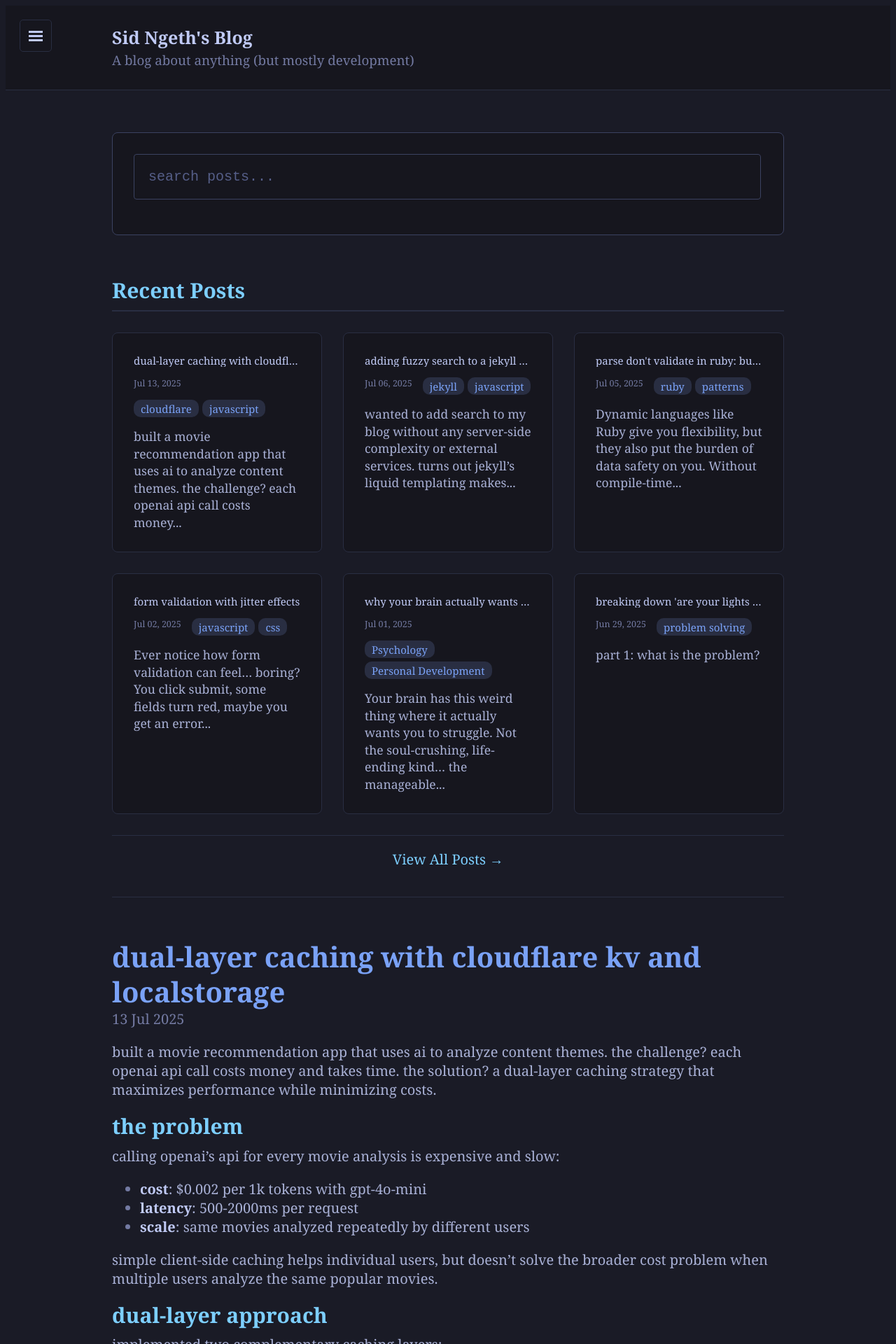
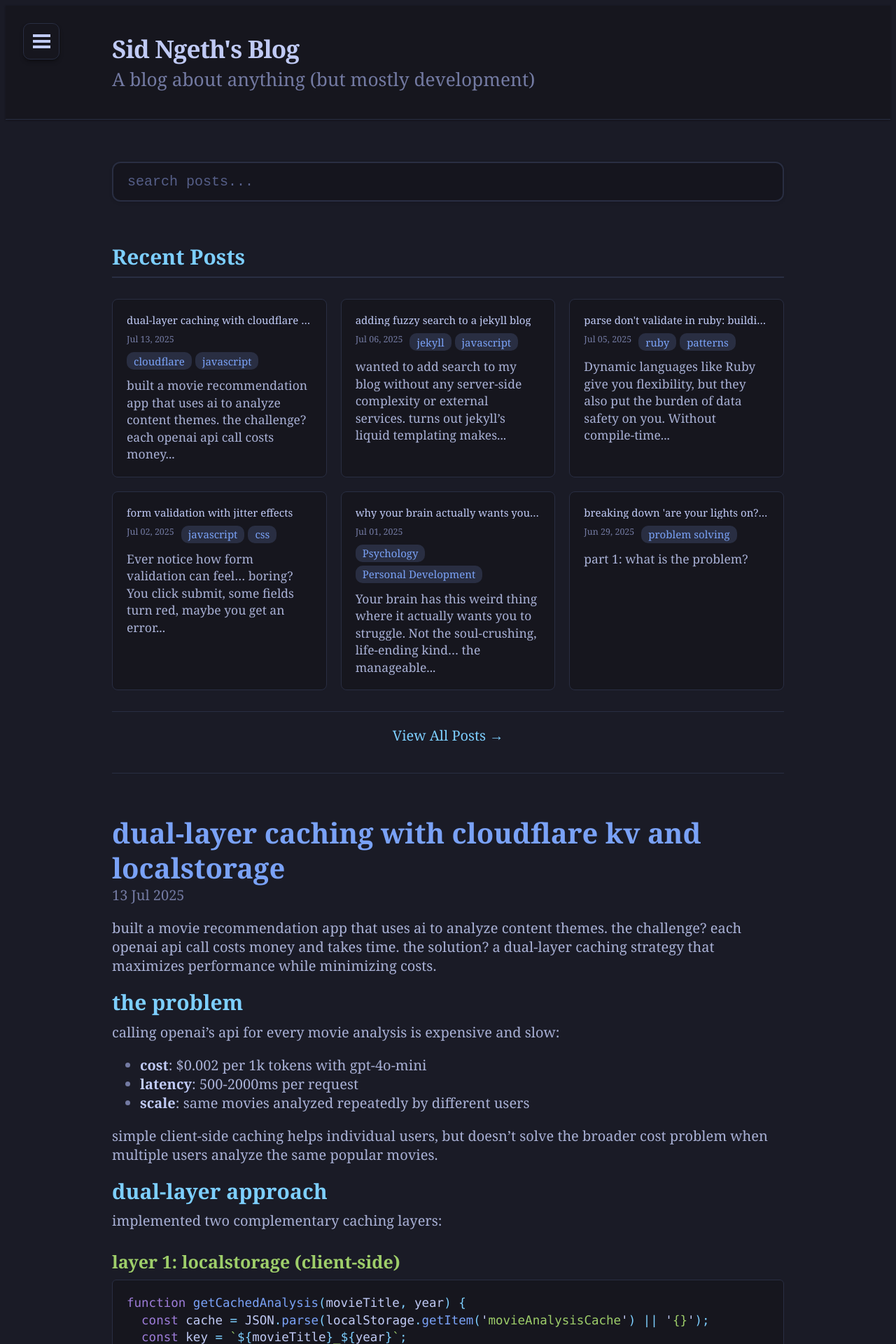
Before and after one commit to sngeth/sngeth.github.io, a Jekyll site: the page built from index.html, in a window 1280 px wide. Shown: the top 1920 px of the page at 70% size. Built offline with Jekyll 4.4.1, drawn with Linux system fonts in a browser that asks for light colours; the list of posts is cut into pages by our own code; comment, search, counter and statistics services are not loaded.

Commit message:
modernize ui with fixed hamburger menu and floating search overlay
- make hamburger menu fixed position on all screen sizes for better ux
- add backdrop blur and modern shadows to header and menu button
- increase hamburger button size and improve hover effects
- create floating search overlay with glass morphism effect
- add smooth animations for search dropdown show/hide
- make search results and post listings more compact
- implement click outside and escape key to dismiss search
- reduce search input to standard size for cleaner look

```diff
--- a/public/css/search.css
+++ b/public/css/search.css
@@ -4,25 +4,53 @@
 }
 
 .main-search-container {
+  position: relative;
   margin-bottom: 3rem;
-  padding: 1.5rem;
-  background: var(--tn-bg-dark);
-  border-radius: 8px;
-  border: 1px solid var(--tn-fg-gutter);
   max-width: 100%;
   box-sizing: border-box;
+  z-index: 50;
 }
 
 .main-search-container #main-search-input {
   font-size: 1rem;
-  padding: 1rem;
+  padding: 0.75rem 1rem;
   margin-bottom: 0;
-  width: calc(100% - 2px);
+  width: 100%;
+  background: rgba(22, 22, 30, 0.95);
+  backdrop-filter: blur(12px);
+  border: 2px solid var(--tn-bg-highlight);
+  border-radius: 12px;
+  box-shadow: 0 2px 4px rgba(0, 0, 0, 0.1);
+  transition: all 0.3s cubic-bezier(0.4, 0, 0.2, 1);
+}
+
+.main-search-container #main-search-input:focus {
+  border-color: var(--tn-blue);
+  box-shadow: 0 0 0 4px rgba(122, 162, 247, 0.15), 0 10px 25px rgba(0, 0, 0, 0.2);
+  transform: translateY(-2px);
 }
 
 .main-search-container #main-search-results {
-  margin-top: 1rem;
+  position: absolute;
+  top: calc(100% + 12px);
+  left: 0;
+  right: 0;
   max-width: 100%;
+  background: rgba(22, 22, 30, 0.98);
+  backdrop-filter: blur(20px);
+  border: 1px solid rgba(192, 202, 245, 0.1);
+  border-radius: 16px;
+  box-shadow: 0 20px 40px rgba(0, 0, 0, 0.4), 0 0 0 1px rgba(122, 162, 247, 0.1);
+  opacity: 0;
+  transform: translateY(-10px) scale(0.95);
+  transition: all 0.3s cubic-bezier(0.4, 0, 0.2, 1);
+  pointer-events: none;
+}
+
+.main-search-container #main-search-results.show {
+  opacity: 1;
+  transform: translateY(0) scale(1);
+  pointer-events: auto;
 }
 
 #search-input,
@@ -58,19 +86,22 @@
 
 #search-results,
 #main-search-results {
-  margin-top: 0.5rem;
+  margin-top: 0;
   max-height: 400px;
   overflow-y: auto;
-  border-radius: 4px;
+  overflow-x: hidden;
+  border-radius: 12px;
+  padding: 8px;
 }
 
 .search-result {
   display: block;
-  padding: 0.75rem;
-  border-bottom: 1px solid var(--tn-fg-gutter);
-  margin-bottom: 0;
-  background: var(--tn-bg-dark);
-  transition: background-color 0.2s ease;
+  padding: 0.75rem 1rem;
+  margin-bottom: 6px;
+  background: rgba(41, 46, 66, 0.4);
+  border: 1px solid transparent;
+  border-radius: 8px;
+  transition: all 0.2s cubic-bezier(0.4, 0, 0.2, 1);
   word-wrap: break-word;
   overflow-wrap: break-word;
   text-decoration: none;
@@ -79,26 +110,21 @@
 }
 
 .search-result:hover {
-  background: var(--tn-bg-highlight);
+  background: rgba(122, 162, 247, 0.15);
+  border-color: rgba(122, 162, 247, 0.3);
+  transform: translateX(4px);
   text-decoration: none;
 }
 
 .search-result:last-child {
-  border-bottom: none;
-  border-bottom-left-radius: 4px;
-  border-bottom-right-radius: 4px;
-}
-
-.search-result:first-child {
-  border-top-left-radius: 4px;
-  border-top-right-radius: 4px;
+  margin-bottom: 0;
 }
 
 .search-result-title {
   font-weight: 600;
   color: var(--tn-blue);
   font-size: 0.9rem;
-  margin-bottom: 0.25rem;
+  margin-bottom: 0.125rem;
 }
 
 .search-result:hover .search-result-title {
@@ -108,8 +134,8 @@
 .search-result-excerpt {
   font-size: 0.8rem;
   color: var(--tn-fg-dark);
-  margin: 0.25rem 0;
-  line-height: 1.4;
+  margin: 0.125rem 0;
+  line-height: 1.3;
 }
 
 .search-result-date {
@@ -128,24 +154,62 @@
   border-radius: 4px;
 }
 
+/* Add fade animation for empty state */
+.search-no-results {
+  padding: 2rem 1rem;
+  font-size: 0.875rem;
+  color: var(--tn-comment);
+  font-style: italic;
+  text-align: center;
+  opacity: 0.7;
+}
+
+/* Highlight matching text */
+.search-result mark {
+  background: rgba(122, 162, 247, 0.2);
+  color: var(--tn-cyan);
+  padding: 0 2px;
+  border-radius: 2px;
+}
+
 /* Custom scrollbar for search results */
 #search-results::-webkit-scrollbar,
 #main-search-results::-webkit-scrollbar {
-  width: 4px;
+  width: 8px;
 }
 
 #search-results::-webkit-scrollbar-track,
 #main-search-results::-webkit-scrollbar-track {
-  background: var(--tn-bg-dark);
+  background: transparent;
+  margin: 8px 0;
 }
 
 #search-results::-webkit-scrollbar-thumb,
 #main-search-results::-webkit-scrollbar-thumb {
-  background: var(--tn-fg-gutter);
-  border-radius: 2px;
+  background: rgba(192, 202, 245, 0.2);
+  border-radius: 4px;
 }
 
 #search-results::-webkit-scrollbar-thumb:hover,
 #main-search-results::-webkit-scrollbar-thumb:hover {
-  background: var(--tn-dark3);
+  background: rgba(192, 202, 245, 0.3);
 }
+
+/* Loading animation */
+@keyframes shimmer {
+  0% {
+    background-position: -200% 0;
+  }
+  100% {
+    background-position: 200% 0;
+  }
+}
+
+.search-loading {
+  background: linear-gradient(90deg,
+    transparent 0%,
+    rgba(122, 162, 247, 0.1) 50%,
+    transparent 100%);
+  background-size: 200% 100%;
+  animation: shimmer 1.5s infinite;
+}
--- a/public/css/tokyo-night.css
+++ b/public/css/tokyo-night.css
@@ -348,7 +348,7 @@
 
 .recent-posts-grid {
   display: grid;
-  gap: 1.5rem;
+  gap: 1rem;
   margin-bottom: 1.5rem;
   width: 100%;
   box-sizing: border-box;
@@ -356,7 +356,7 @@
 
 .recent-post-card {
   display: block;
-  padding: 1.5rem;
+  padding: 1rem;
   background-color: var(--tn-bg-dark);
   border: 1px solid var(--tn-bg-highlight);
   border-radius: 8px;
@@ -375,7 +375,7 @@
 }
 
 .recent-post-title {
-  margin: 0 0 0.75rem 0;
+  margin: 0 0 0.5rem 0;
   font-size: 1.1rem;
   line-height: 1.3;
 }
@@ -393,8 +393,8 @@
 .recent-post-meta {
   display: flex;
   flex-wrap: wrap;
-  gap: 0.75rem;
-  margin-bottom: 0.75rem;
+  gap: 0.5rem;
+  margin-bottom: 0.5rem;
   font-size: 0.875rem;
 }
 
@@ -458,19 +458,24 @@
 
 /* Masthead */
 .masthead {
-  padding-top: 1rem;
-  padding-bottom: 1rem;
+  padding-top: 1.5rem;
+  padding-bottom: 1.5rem;
   margin-bottom: 3rem;
   background-color: var(--tn-bg-dark);
   border-bottom: 1px solid var(--tn-bg-highlight);
   position: relative;
+  backdrop-filter: blur(8px);
+  box-shadow: 0 1px 3px rgba(0, 0, 0, 0.3);
 }
 
 .masthead-title {
   margin-top: 0;
   margin-bottom: 0;
   color: var(--tn-fg);
-  margin-left: 3rem; /* Make room for sidebar toggle on mobile */
+  margin-left: 4rem; /* Make room for larger sidebar toggle on mobile */
+  font-size: 1.75rem;
+  font-weight: 600;
+  letter-spacing: -0.025em;
 }
 
 .masthead-title a {
@@ -496,7 +501,7 @@
 /* Posts and pages */
 .page,
 .post {
-  margin-bottom: 4em;
+  margin-bottom: 2.5em;
 }
 
 .page-title,
@@ -803,27 +808,36 @@
 }
 
 .sidebar-toggle {
-  position: absolute;
-  top: 1rem;
-  left: 1rem;
+  position: fixed;
+  top: 1.25rem;
+  left: 1.25rem;
   display: flex;
   align-items: center;
   justify-content: center;
-  width: 2.2rem;
-  height: 2.2rem;
+  width: 2.5rem;
+  height: 2.5rem;
   cursor: pointer;
   background-color: var(--tn-bg-dark);
-  border-radius: 0.25rem;
+  border-radius: 0.5rem;
   border: 1px solid var(--tn-bg-highlight);
   z-index: 100;
+  backdrop-filter: blur(8px);
+  box-shadow: 0 4px 6px -1px rgba(0, 0, 0, 0.3), 0 2px 4px -1px rgba(0, 0, 0, 0.2);
+  transition: all 0.2s ease;
 }
 
 .sidebar-toggle:before {
   display: inline-block;
-  width: 1rem;
-  height: 0.75rem;
+  width: 1.25rem;
+  height: 1rem;
   content: "";
   background-image: linear-gradient(to bottom, var(--tn-fg) 0%, var(--tn-fg) 20%, transparent 20%, transparent 40%, var(--tn-fg) 40%, var(--tn-fg) 60%, transparent 60%, transparent 80%, var(--tn-fg) 80%, var(--tn-fg) 100%);
+}
+
+.sidebar-toggle:hover {
+  background-color: var(--tn-bg-highlight);
+  transform: translateY(-1px);
+  box-shadow: 0 6px 8px -2px rgba(0, 0, 0, 0.4), 0 4px 6px -1px rgba(0, 0, 0, 0.3);
 }
 
 .sidebar-toggle:active,
@@ -831,6 +845,7 @@
 #sidebar-checkbox:checked ~ .sidebar-toggle {
   color: var(--tn-fg);
   background-color: var(--tn-bg-highlight);
+  transform: translateY(0);
 }
 
 /* Show sidebar when checkbox is checked */
```
Also changed, not shown: _layouts/default.html (+18 -0 lines).
